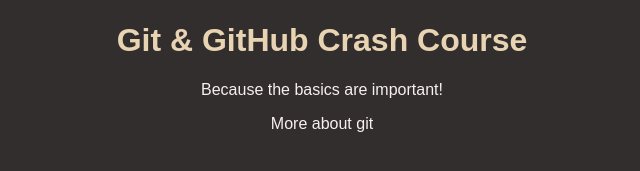
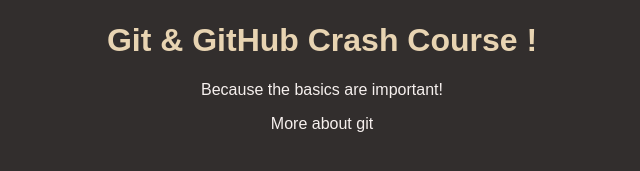
Before and after one commit to anusha-duggirala/Git-Course, a plain HTML site: page index.html in a window 1280 px wide. Shown: the part 147-318 px from the top of the page, without its empty margins (318-958 px from the left). Drawn offline with Linux system fonts and the light colour scheme.

Commit message:
main branch changes

```diff
--- a/index.html
+++ b/index.html
@@ -9,7 +9,7 @@
   </head>
   <body>
     <img id="logo" src="logo.png" alt="A logo that contains the word 'Git'" />
-    <h1>Git & GitHub Crash Course</h1>
+    <h1>Git & GitHub Crash Course !</h1>
     <p>Because the basics are important!</p>
     <p>More about git </p>
   </body>
```
